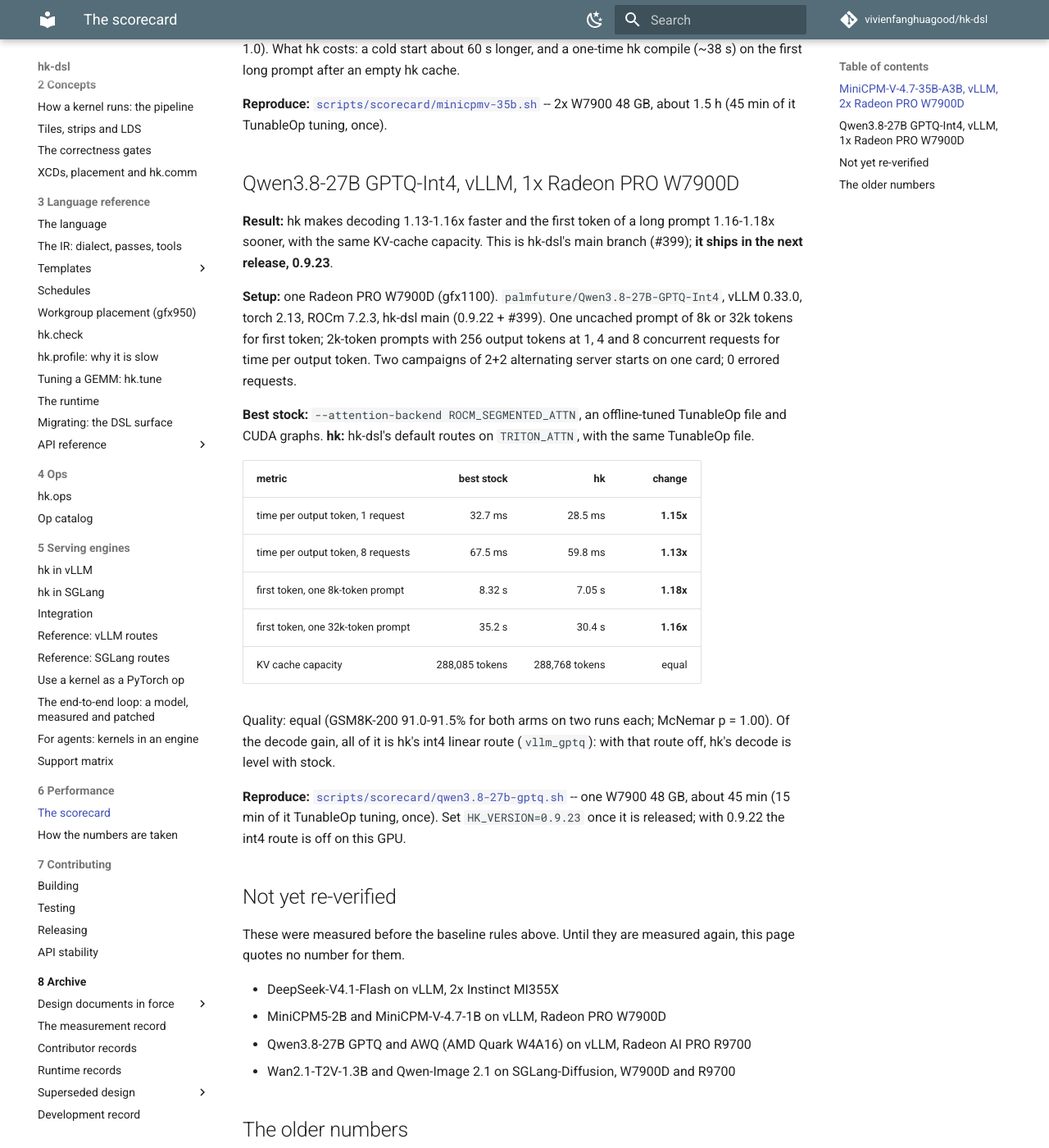
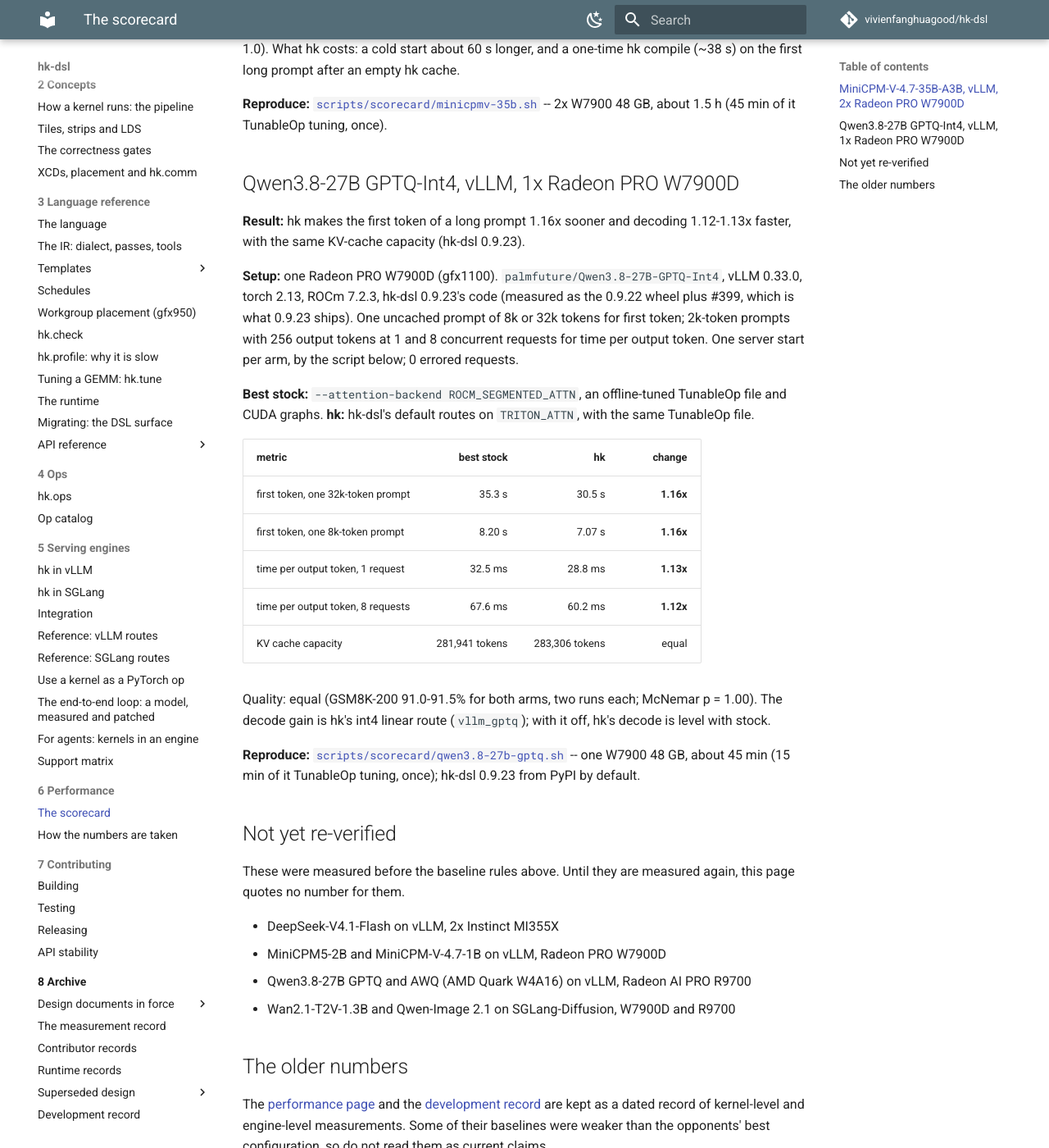
Before and after one commit to vivienfanghuagood/hk-dsl, an MkDocs documentation site: the page built from docs/performance/scorecard.md, in a window 1280 px wide and 1400 px high, scrolled down 1024 px. Shown: the whole window at 82% size. Built offline with MkDocs 1.6.1 and Material for MkDocs 9.7.7, drawn with Linux system fonts in a browser that asks for light colours; comment, search, counter and statistics services are not loaded.

Commit message:
scorecard: Qwen3.8-27B GPTQ section on hk-dsl 0.9.23 with the script's validated run (lane A); #399's campaigns in method.md
Co-Authored-By: Claude <noreply@anthropic.com>

```diff
--- a/docs/performance/scorecard.md
+++ b/docs/performance/scorecard.md
@@ -38,32 +38,30 @@ an empty hk cache.
 
 ## Qwen3.8-27B GPTQ-Int4, vLLM, 1x Radeon PRO W7900D
 
-**Result:** hk makes decoding 1.13-1.16x faster and the first token of a long prompt 1.16-1.18x sooner, with the
-same KV-cache capacity. This is hk-dsl's main branch (#399); **it ships in the next release, 0.9.23**.
+**Result:** hk makes the first token of a long prompt 1.16x sooner and decoding 1.12-1.13x faster, with the same
+KV-cache capacity (hk-dsl 0.9.23).
 
 **Setup:** one Radeon PRO W7900D (gfx1100). `palmfuture/Qwen3.8-27B-GPTQ-Int4`, vLLM 0.33.0, torch 2.13,
-ROCm 7.2.3, hk-dsl main (0.9.22 + #399). One uncached prompt of 8k or 32k tokens for first token; 2k-token prompts
-with 256 output tokens at 1, 4 and 8 concurrent requests for time per output token. Two campaigns of 2+2
-alternating server starts on one card; 0 errored requests.
+ROCm 7.2.3, hk-dsl 0.9.23's code (measured as the 0.9.22 wheel plus #399, which is what 0.9.23 ships). One
+uncached prompt of 8k or 32k tokens for first token; 2k-token prompts with 256 output tokens at 1 and 8 concurrent
+requests for time per output token. One server start per arm, by the script below; 0 errored requests.
 
 **Best stock:** `--attention-backend ROCM_SEGMENTED_ATTN`, an offline-tuned TunableOp file and CUDA graphs.
 **hk:** hk-dsl's default routes on `TRITON_ATTN`, with the same TunableOp file.
 
 | metric | best stock | hk | change |
 |---|---:|---:|---:|
-| time per output token, 1 request | 32.7 ms | 28.5 ms | **1.15x** |
-| time per output token, 8 requests | 67.5 ms | 59.8 ms | **1.13x** |
-| first token, one 8k-token prompt | 8.32 s | 7.05 s | **1.18x** |
-| first token, one 32k-token prompt | 35.2 s | 30.4 s | **1.16x** |
-| KV cache capacity | 288,085 tokens | 288,768 tokens | equal |
+| first token, one 32k-token prompt | 35.3 s | 30.5 s | **1.16x** |
+| first token, one 8k-token prompt | 8.20 s | 7.07 s | **1.16x** |
+| time per output token, 1 request | 32.5 ms | 28.8 ms | **1.13x** |
+| time per output token, 8 requests | 67.6 ms | 60.2 ms | **1.12x** |
+| KV cache capacity | 281,941 tokens | 283,306 tokens | equal |
 
-Quality: equal (GSM8K-200 91.0-91.5% for both arms on two runs each; McNemar p = 1.00).
-Of the decode gain, all of it is hk's int4 linear route (`vllm_gptq`): with that route off, hk's decode is level
-with stock.
+Quality: equal (GSM8K-200 91.0-91.5% for both arms, two runs each; McNemar p = 1.00). The decode gain is hk's int4
+linear route (`vllm_gptq`); with it off, hk's decode is level with stock.
 
 **Reproduce:** [`scripts/scorecard/qwen3.8-27b-gptq.sh`](../../scripts/scorecard/qwen3.8-27b-gptq.sh) -- one
-W7900 48 GB, about 45 min (15 min of it TunableOp tuning, once). Set `HK_VERSION=0.9.23` once it is released;
-with 0.9.22 the int4 route is off on this GPU.
+W7900 48 GB, about 45 min (15 min of it TunableOp tuning, once); hk-dsl 0.9.23 from PyPI by default.
 
 ## Not yet re-verified
 
```
Also changed, not shown: docs/performance/method.md (+7 -5 lines).
